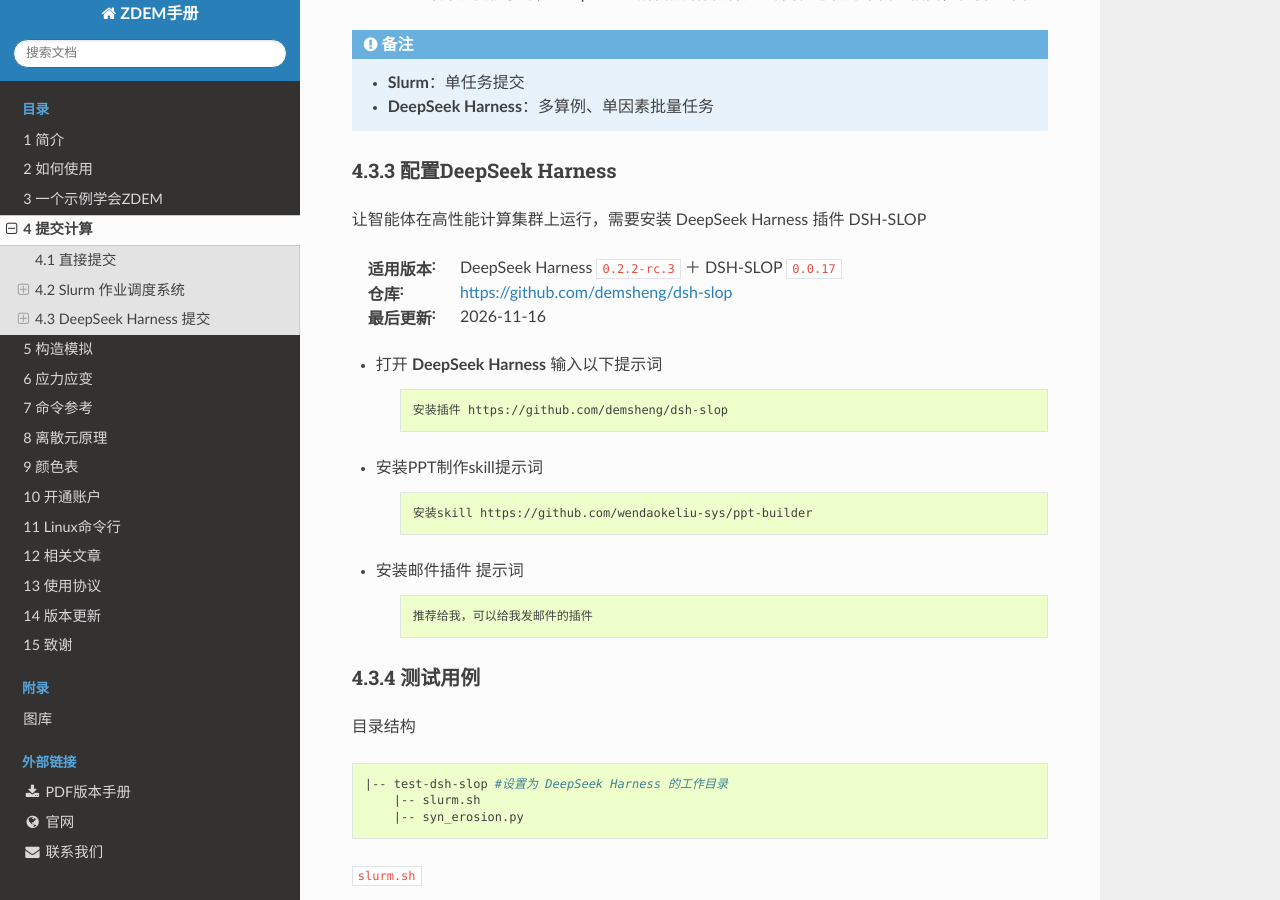
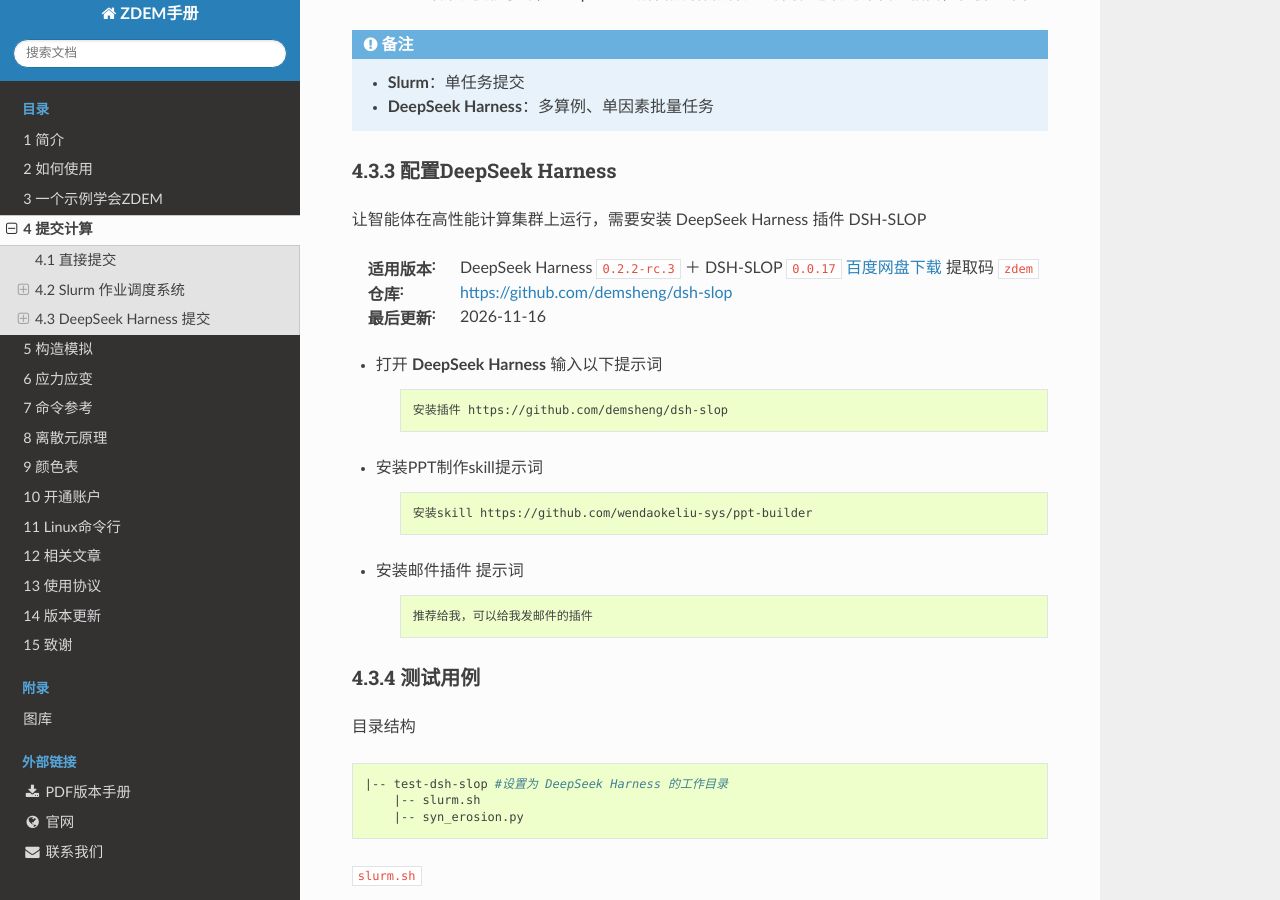
Before and after one commit to geovbox/zdem_doc, a Sphinx documentation site: the page built from source/clac/index.rst, in a window 1280 px wide and 900 px high, scrolled down 6226 px. Built offline with Sphinx 7.4.7 and the Read the Docs theme 3.1.0, drawn with Linux system fonts in a browser that asks for light colours; comment, search, counter and statistics services are not loaded.

Commit message:
add dsh-slop install file

```diff
--- a/source/clac/index.rst
+++ b/source/clac/index.rst
@@ -169,7 +169,7 @@ DeepSeek Harness 提交
 
 让智能体在高性能计算集群上运行，需要安装 DeepSeek Harness 插件 DSH-SLOP
 
-:适用版本: DeepSeek Harness ``0.2.2-rc.3`` ＋ DSH-SLOP ``0.0.17``
+:适用版本: DeepSeek Harness ``0.2.2-rc.3`` ＋ DSH-SLOP ``0.0.17`` `百度网盘下载 <https://pan.baidu.com/s/1fWjvBPKvayAhWxfij-gAnw>`_ 提取码 ``zdem``
 :仓库: https://github.com/demsheng/dsh-slop
 :最后更新: 2026-11-16
 
```
